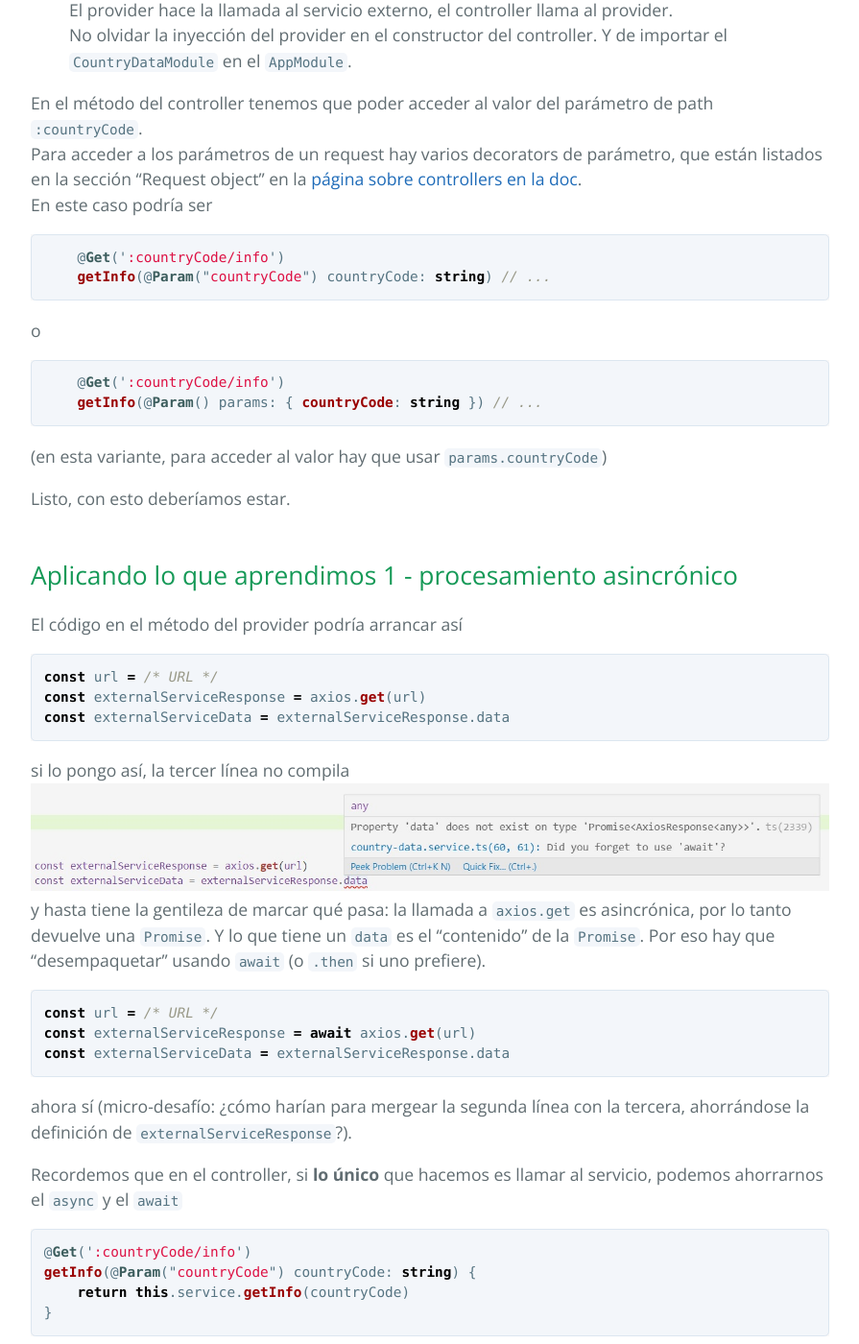
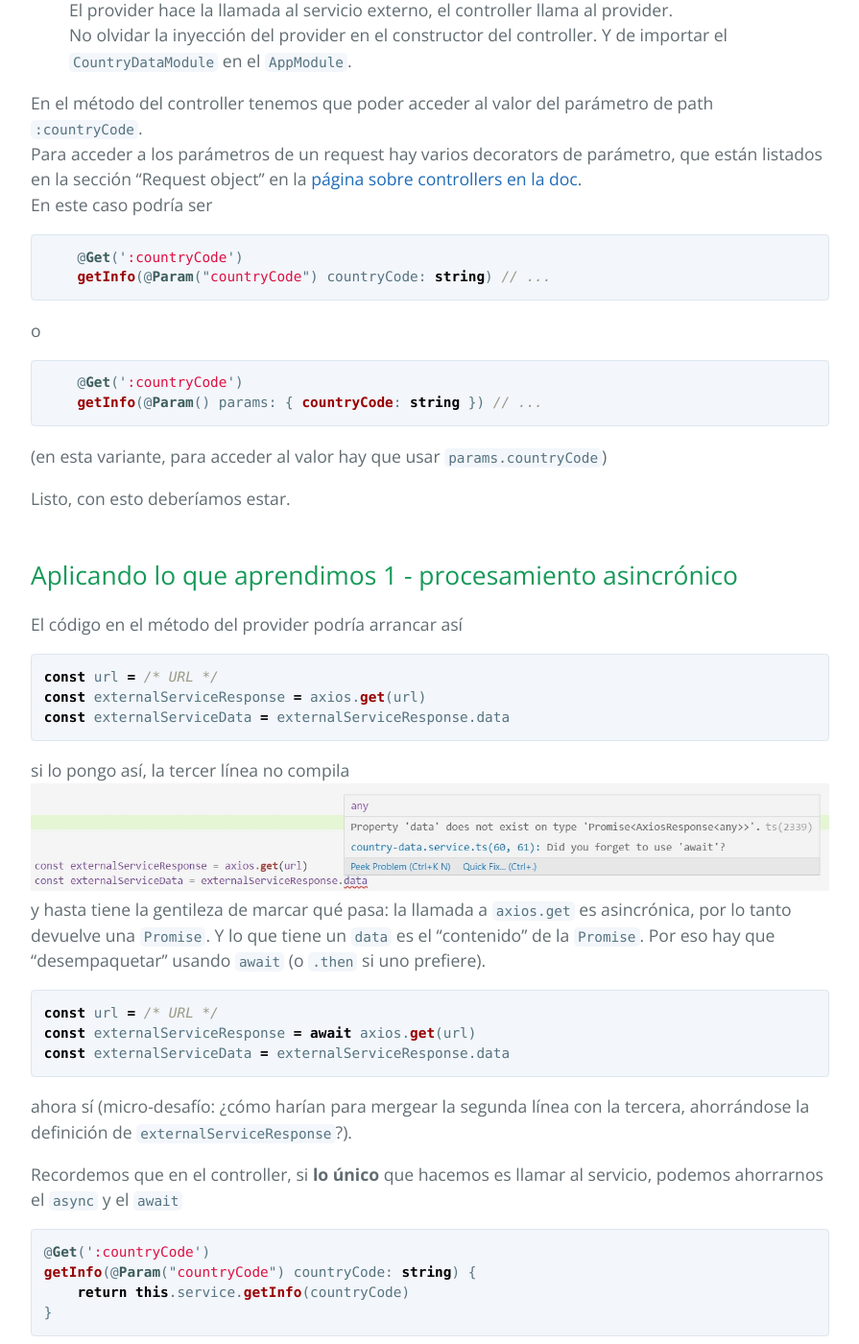
Before and after one commit to clombardi/bdsol-capacitacion-desarrollo, a Jekyll site: the page built from nestjs-basics/inicio-app.md, in a window 1280 px wide and 1400 px high, scrolled down 838 px. Shown: the whole window at 96% size, without its empty margins (192-1087 px from the left). Built offline with Jekyll 4.4.1, drawn with Linux system fonts in a browser that asks for light colours; our own code applies the rules of GitHub Pages for plain Markdown files; some of the changed text lies outside the part shown.

Commit message:
ajustes y correcciones

````diff
--- a/nestjs-basics/inicio-app.md
+++ b/nestjs-basics/inicio-app.md
@@ -25,12 +25,12 @@ En el método del controller tenemos que poder acceder al valor del parámetro d
 Para acceder a los parámetros de un request hay varios decorators de parámetro, que están listados en la sección "Request object" en la [página sobre controllers en la doc](https://docs.nestjs.com/controllers#request-object).
 En este caso podría ser
 ``` typescript
-    @Get(':countryCode/info')
+    @Get(':countryCode')
     getInfo(@Param("countryCode") countryCode: string) // ...
 ```
 o
 ``` typescript
-    @Get(':countryCode/info')
+    @Get(':countryCode')
     getInfo(@Param() params: { countryCode: string }) // ...
 ```
 (en esta variante, para acceder al valor hay que usar `params.countryCode`)
@@ -59,7 +59,7 @@ ahora sí (micro-desafío: ¿cómo harían para mergear la segunda línea con la
 
 Recordemos que en el controller, si **lo único** que hacemos es llamar al servicio, podemos ahorrarnos el `async` y el `await`
 ``` typescript
-@Get(':countryCode/info')
+@Get(':countryCode')
 getInfo(@Param("countryCode") countryCode: string) {
     return this.service.getInfo(countryCode)
 }
@@ -137,7 +137,7 @@ async getInfo(countryCode: string): Promise<CountryInfo> {
 
 Les dejo para resolver cómo sería el método del controller, que tendría esta forma
 ``` typescript
-@Get(':countryCode/info')
+@Get(':countryCode')
 async getInfo(@Param("countryCode") countryCode: string): Promise<CountryInfoDTO> {
     const serviceData: CountryInfo = await this.service.getInfo(countryCode)
     return  /* esta parte se las dejo */
````
Also changed, not shown: async/ejercicio-integrador.md (+3 -3 lines), nestjs-basics/manejo-de-errores.md (+2 -2 lines).
